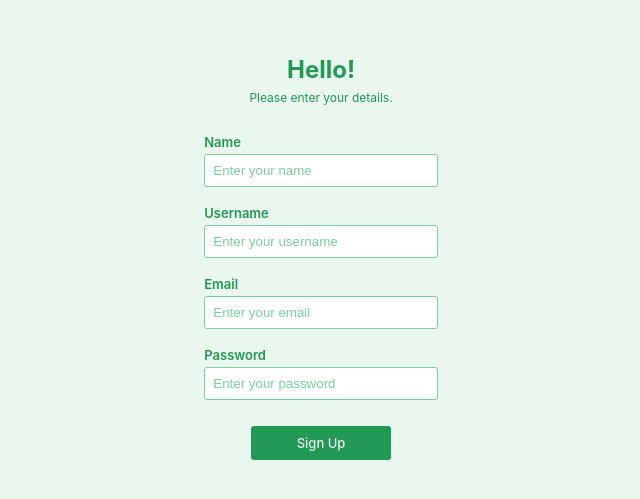
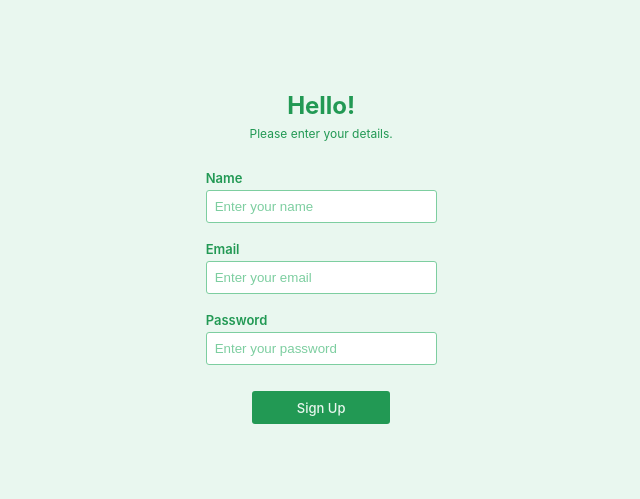
Before and after one commit to coderxpb/react-chat, a React (Vite) app: page /signup in a window 1280 px wide. Shown: the part 141-640 px from the top of the page, without its empty margins (306-946 px from the left). Built offline with nearby package versions, Linux system fonts and the light colour scheme; no server answers.

Commit message:
feat: users, userChats firestore

```diff
--- a/src/firebase.js
+++ b/src/firebase.js
@@ -1,5 +1,6 @@
 import { initializeApp } from "firebase/app";
 import { getAuth } from "firebase/auth";
+import { getFirestore } from "firebase/firestore";
 
 const firebaseConfig = {
   apiKey: import.meta.env.VITE_FIREBASE_KEY,
@@ -12,3 +13,4 @@ const firebaseConfig = {
 
 export const app = initializeApp(firebaseConfig);
 export const auth = getAuth();
+export const db = getFirestore();
--- a/src/pages/Signup.jsx
+++ b/src/pages/Signup.jsx
@@ -1,7 +1,8 @@
 import React, { useState } from "react";
 import FlashMessage from "../components/atoms/FlashMessage";
-import { auth } from "../firebase";
-import { createUserWithEmailAndPassword } from "firebase/auth";
+import { auth, db } from "../firebase";
+import { createUserWithEmailAndPassword, updateProfile } from "firebase/auth";
+import { doc, setDoc } from "firebase/firestore";
 import classes from "../style.module.scss";
 
 const Signup = () => {
@@ -23,14 +24,21 @@ const Signup = () => {
   const submitHandler = async (e) => {
     e.preventDefault();
     const name = e.target[0].value;
-    const username = e.target[1].value;
-    const email = e.target[2].value;
-    const password = e.target[3].value;
+    const email = e.target[1].value;
+    const password = e.target[2].value;
 
     try {
       const data = await createUserWithEmailAndPassword(auth, email, password);
+      await updateProfile(data.user, { displayName: name });
+      await setDoc(doc(db, "users", data.user.uid), {
+        uid: data.user.uid,
+        name,
+        email,
+      });
+      await setDoc(doc(db, "userChats", data.user.uid), {});
       onSignup(true);
     } catch (error) {
+      console.log(error);
       onSignup(false);
     }
   };
@@ -55,16 +63,6 @@ const Signup = () => {
               />
             </label>
 
-            <label className={classes.formLabel}>
-              Username
-              <input
-                type="text"
-                minLength={3}
-                required
-                placeholder="Enter your username"
-                className={`${classes.formInput} ${classes.formInputText}`}
-              />
-            </label>
             <label className={classes.formLabel}>
               Email
               <input
```
